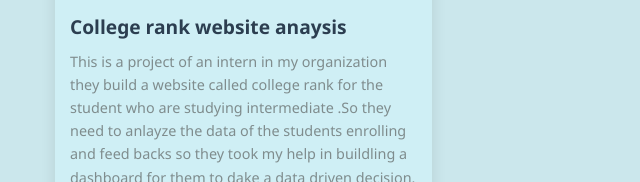
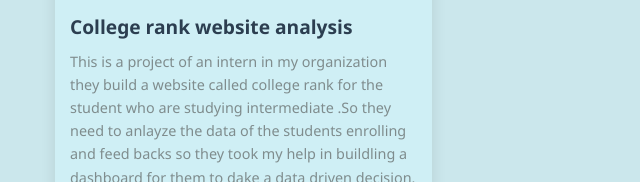
Before and after one commit to shaik-shajid/my_portfolio, a plain HTML site: page index.html in a window 1280 px wide. Shown: the part 4063-4245 px from the top of the page, 0-640 px from the left. Drawn offline with Linux system fonts and the light colour scheme.

Commit message:
commit commit commit

```diff
--- a/index.html
+++ b/index.html
@@ -1299,7 +1299,7 @@
                         <img src="hospital_project.jpeg" alt="students dashboard analysis">
                     </div>
                     <div class="project-info">
-                        <h3>College rank website anaysis</h3>
+                        <h3>College rank website analysis</h3>
                         <p>This is a  project of an intern in my organization they build a website called college rank for the student who are studying intermediate .So they need to anlayze the data of the students enrolling and feed backs so they took my help in buildling a dashboard for them to dake a data driven decision.</p>
                         <div class="project-tags">
                             <span class="tag">Power bi</span>
```
